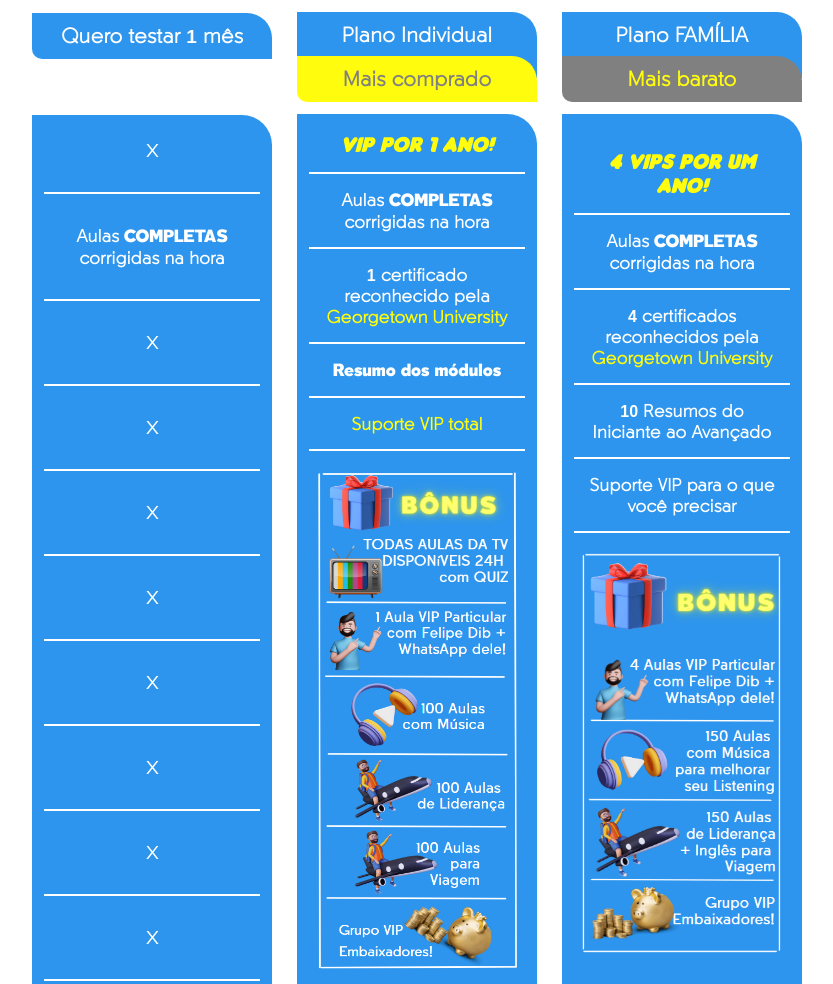
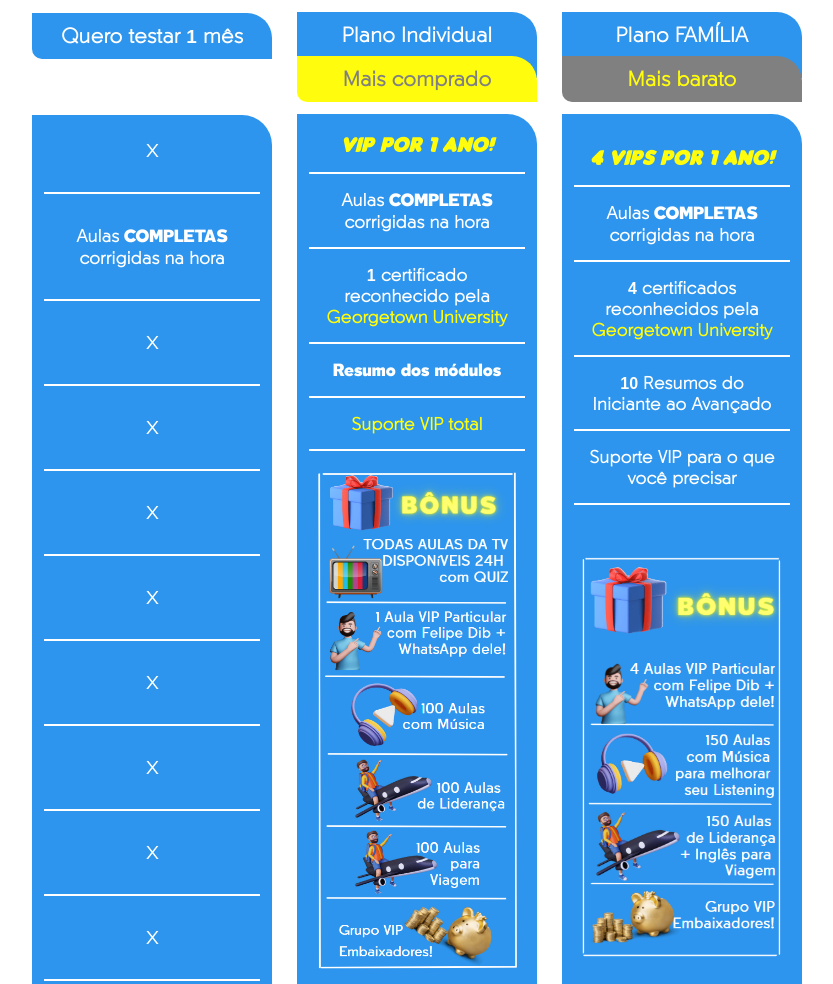
Before and after one commit to guibaumer/testes, a plain HTML site: page trabalho-workana/index.html in a window 1280 px wide. Shown: the part 1040-2024 px from the top of the page, without its empty margins (223-1056 px from the left). Drawn offline with Linux system fonts and the light colour scheme.

Commit message:
mudanças

```diff
--- a/trabalho-workana/index.html
+++ b/trabalho-workana/index.html
@@ -82,11 +82,11 @@
             <div class="column-header ch-2">Plano FAMÍLIA</div>
             <div class="column-header ch-gray">Mais barato</div>
             <section class="column flex-column">
-                <p class="linha vip">4 VIPs por um ano!</p>
+                <p class="linha vip">4 VIPs por 1 ano!</p>
                 <p class="linha">Aulas <strong>COMPLETAS</strong> corrigidas na hora</p>
                 <p class="linha"><span class="arial">4</span> certificados reconhecidos pela <span class="strong-yellow">Georgetown University</span></p>
                 <p class="linha"><span class="arial">10</span> Resumos do Iniciante ao Avançado</p>
-                <p class="linha">Suporte VIP para o que você precisar</p>
+                <p class="linha last-line">Suporte VIP para o que você precisar</p>
                 <img src="imgs/vip-3.png" alt="" class="bonus-2">
                 </section>
                 <div class="column-footer cf-y">
--- a/trabalho-workana/style.css
+++ b/trabalho-workana/style.css
@@ -220,6 +220,9 @@ iframe {
     padding: 15px;
     text-align: center;
 }
+.last-line {
+    margin-bottom: 52px;
+}
 .linha-maior {
     border-bottom: 2px solid #fff;
     width: 90%;
@@ -249,7 +252,7 @@ strong {
 .bonus-2 {
     height: 400px;
     width: 200px;
-    margin-top: 20px;
+    margin-top: 0px;
 }
 .column-footer {
     display: flex;
```
